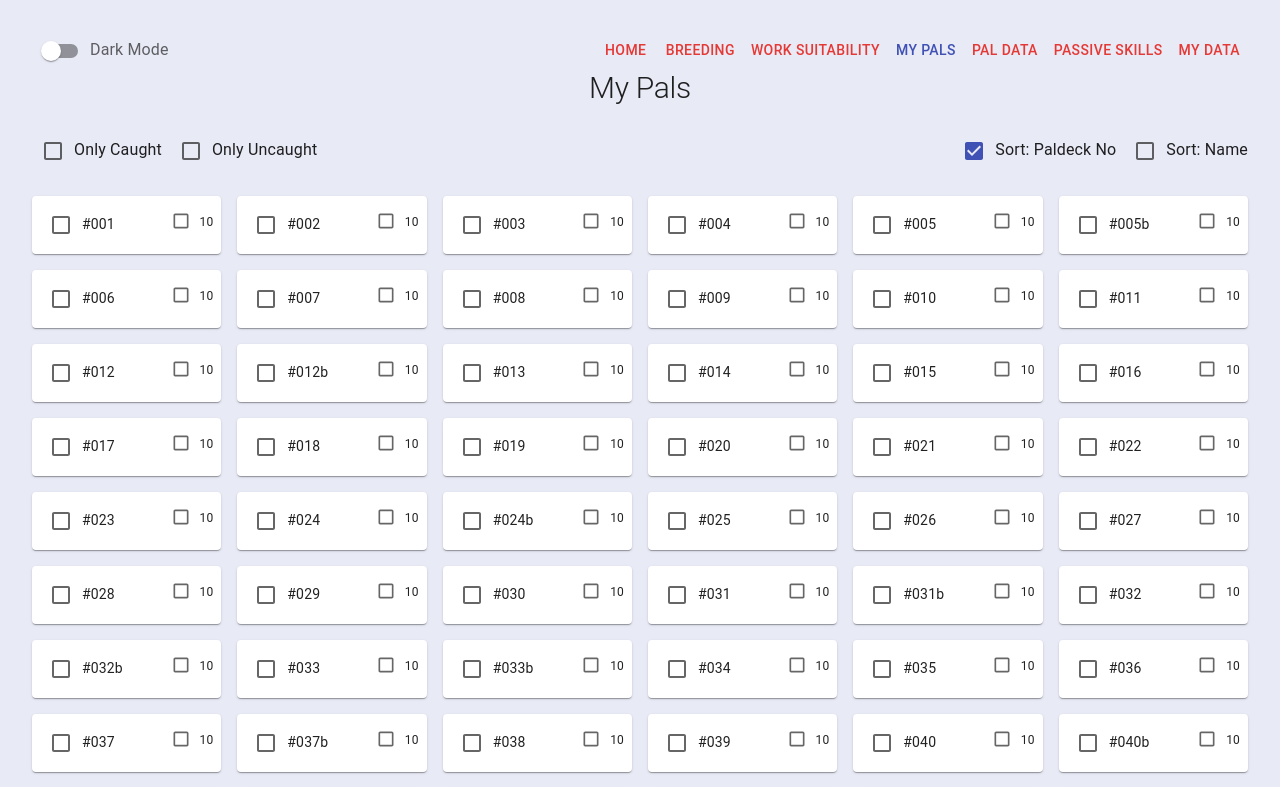
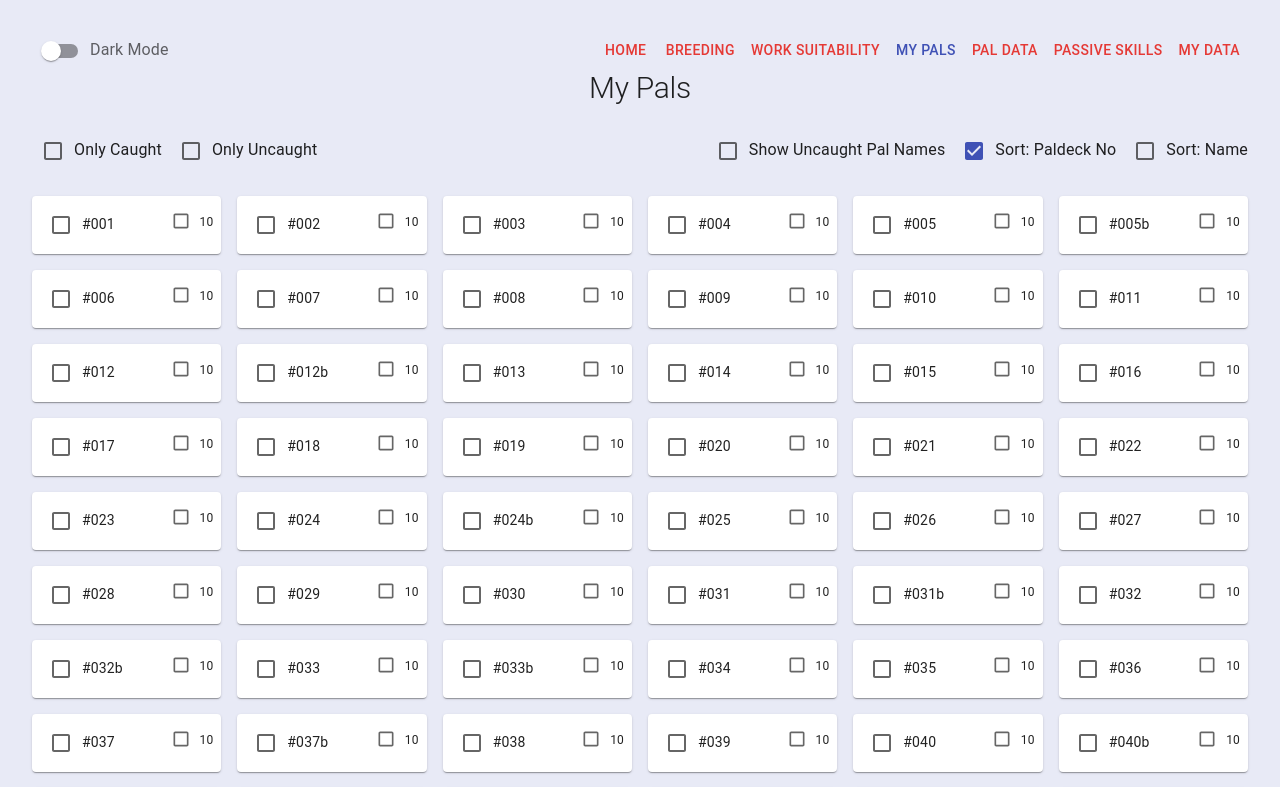
Before and after one commit to piratemermaid/palworld-interactive-wiki, a React (Vite) app: page /my_pals in a window 1280 px wide. Shown: the top 787 px of the page. Built offline with nearby package versions, Linux system fonts and the light colour scheme.

Commit message:
option to hide uncaught pal names

```diff
--- a/src/components/myPals/MyPalCard.tsx
+++ b/src/components/myPals/MyPalCard.tsx
@@ -14,6 +14,7 @@ export const MyPalCard = ({ palName }: Props) => {
   const updateUserPalsCaughtTen = useStore(
     (store) => store.updateUserPalsCaughtTen,
   );
+  const showUncaughtPalNames = useStore((store) => store.showUncaughtPalNames);
 
   const palData = PAL_DATA[palName];
 
@@ -46,7 +47,7 @@ export const MyPalCard = ({ palName }: Props) => {
                 <Checkbox checked={havePal} />{' '}
               </Grid>
               <Grid item sx={{ position: 'relative', top: havePal ? 6 : 10 }}>
-                {havePal ? (
+                {havePal || showUncaughtPalNames ? (
                   <>
                     <Typography
                       variant="body2"
--- a/src/routes/MyPalsPage.tsx
+++ b/src/routes/MyPalsPage.tsx
@@ -40,6 +40,11 @@ export const MyPalsPage = () => {
   const caughtTenFilter = useStore((store) => store.myPalsCaughtTenFilter);
   const setCaughtTenFilter = useStore(
     (store) => store.setMyPalsCaughtTenFilter,
+  );
+
+  const showUncaughtPalNames = useStore((store) => store.showUncaughtPalNames);
+  const setShowUncaughtPalNames = useStore(
+    (store) => store.setShowUncaughtPalNames,
   );
 
   const sortBy = useStore((store) => store.myPalsSortBy);
@@ -153,6 +158,14 @@ export const MyPalsPage = () => {
             <Grid container spacing={1} justifyContent="flex-end">
               <Grid
                 item
+                onClick={() => setShowUncaughtPalNames(!showUncaughtPalNames)}
+                className="hover"
+              >
+                <Checkbox checked={showUncaughtPalNames} />
+                Show Uncaught Pal Names
+              </Grid>
+              <Grid
+                item
                 onClick={() => setSortBy('paldeckNo')}
                 className="hover"
               >
--- a/src/store/index.ts
+++ b/src/store/index.ts
@@ -31,6 +31,8 @@ type State = {
   setMyPalsCaughtTenFilter: (filter: 'caught' | 'uncaught' | null) => void;
   myPalsSortBy: 'paldeckNo' | 'name';
   setMyPalsSortBy: (sortBy: 'paldeckNo' | 'name') => void;
+  showUncaughtPalNames: boolean;
+  setShowUncaughtPalNames: (show: boolean) => void;
 
   breedingPlans: Record<PalName, ViablePair[]>;
   addBreedingPlanPair: (targetPal: PalName, pair: ViablePair) => void;
@@ -115,6 +117,8 @@
         set({ myPalsCaughtTenFilter: filter }),
       myPalsSortBy: 'paldeckNo',
       setMyPalsSortBy: (sortBy) => set({ myPalsSortBy: sortBy }),
+      showUncaughtPalNames: false,
+      setShowUncaughtPalNames: (show) => set({ showUncaughtPalNames: show }),
 
       breedingPlans: {},
       addBreedingPlanPair: (targetPal, pair) => {
```
